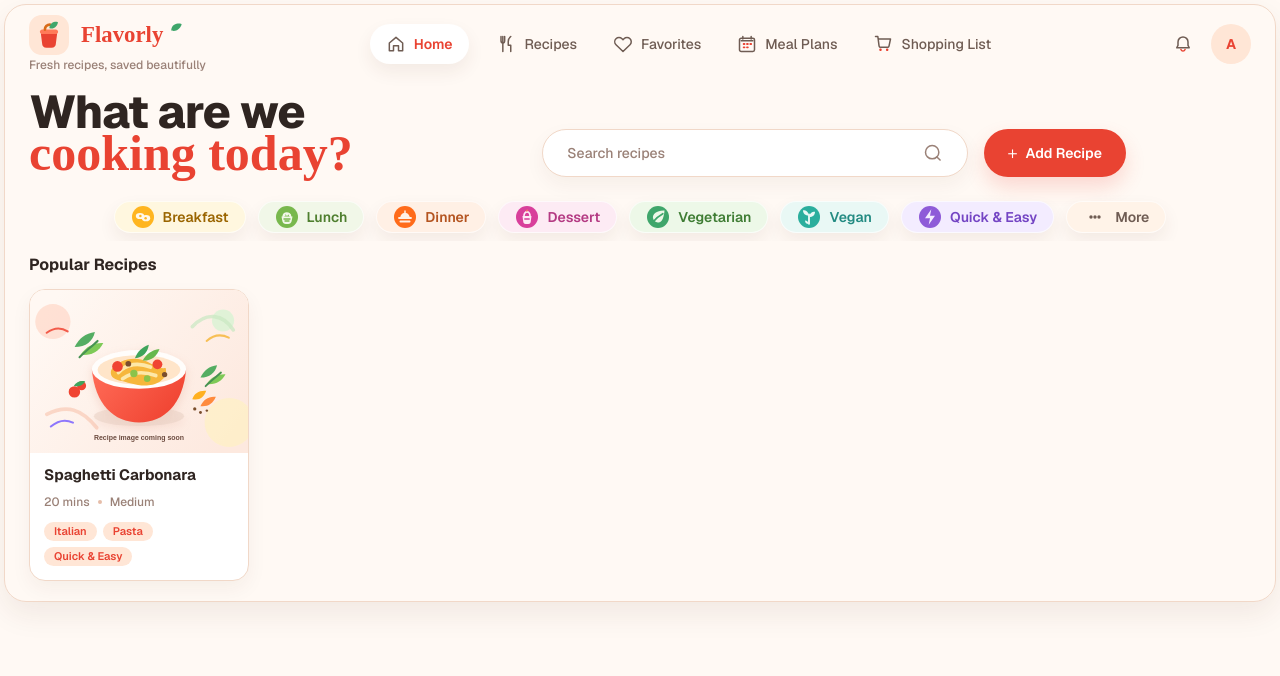
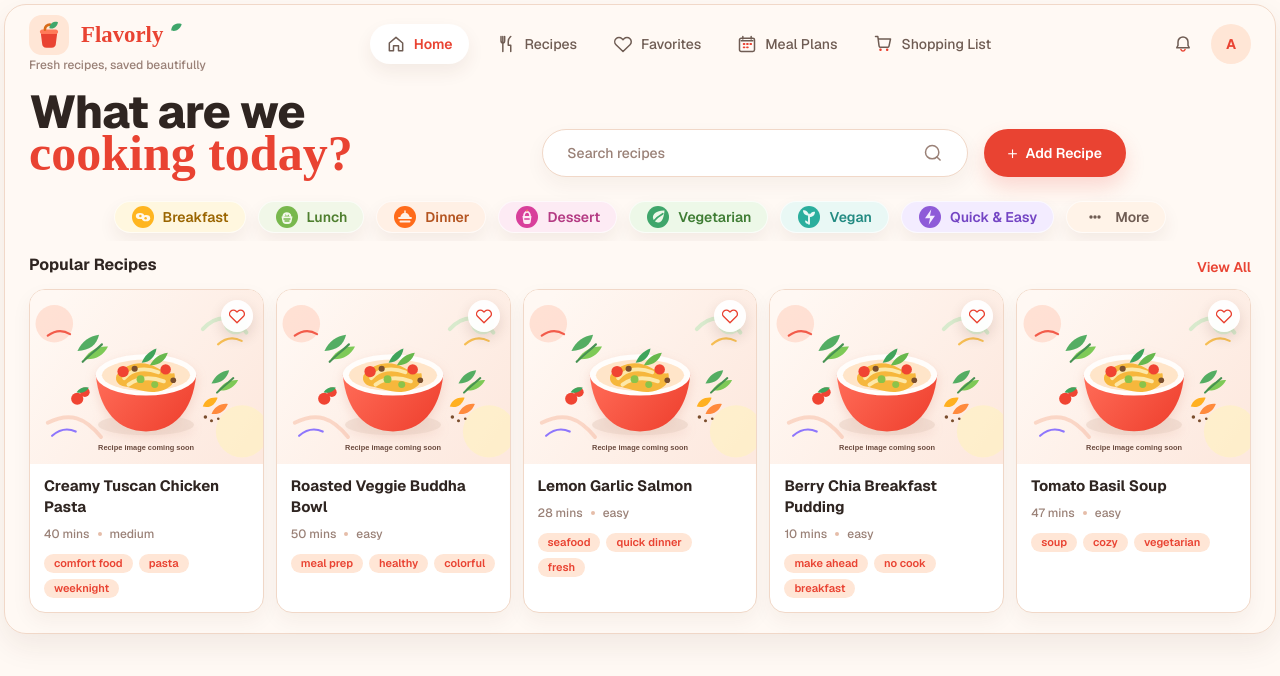
Before and after one commit to akanksha-agarwal93/recipe-manager, a Next.js app: page / in a window 1280 px wide. Shown: the top 676 px of the page. Built offline with nearby package versions, Linux system fonts and the light colour scheme.

Commit message:
made the cards dynamic and added favourites option

```diff
--- a/app/src/component/dashboard/PopularRecipes.tsx
+++ b/app/src/component/dashboard/PopularRecipes.tsx
@@ -1,16 +1,27 @@
 import { RecipeCard } from "../recipes/RecipeCard"
+import { mockRecipes } from "../../data/mockRecipes"
 
 export const PopularRecipes = () => {
 	return (
 		<section className='flex w-full flex-col gap-3 px-2 pb-4 pt-3'>
-			<h2 className='text-base font-bold text-(--flavorly-text)'>Popular Recipes</h2>
-			<RecipeCard
-				title='Spaghetti Carbonara'
-				imageUrl='/assets/flavorly/recipes/recipe-placeholder.svg'
-				preparationTime='20 mins'
-				difficulty='Medium'
-				tags={["Italian", "Pasta", "Quick & Easy"]}
-			/>
+			<div className='flex flex-row items-end justify-between'>
+				<h2 className='text-base font-bold text-foreground'>Popular Recipes</h2>
+				<a href='#' className='text-sm font-semibold text-(--flavorly-tomato)'>
+					View All
+				</a>
+			</div>
+			<div className='grid grid-cols-1 sm:grid-cols-2 xl:grid-cols-[repeat(auto-fit,minmax(200px,1fr))] gap-3'>
+				{mockRecipes.slice(0, 5).map((recipe) => (
+					<RecipeCard
+						key={recipe.title}
+						title={recipe.title}
+						imageUrl={"/assets/flavorly/recipes/recipe-placeholder.svg"}
+						preparationTime={`${recipe.prepTime + recipe.cookTime} mins`}
+						difficulty={recipe.difficulty}
+						tags={recipe.tags}
+					/>
+				))}
+			</div>
 		</section>
 	)
 }
--- a/app/src/component/recipes/RecipeCard.tsx
+++ b/app/src/component/recipes/RecipeCard.tsx
@@ -16,15 +16,25 @@ export const RecipeCard = ({
 	tags,
 }: RecipeCardProps) => {
 	return (
-		<div className='w-[220px] overflow-hidden rounded-(--flavorly-radius-lg) border border-(--flavorly-border) bg-white shadow-[0_8px_20px_rgba(78,42,28,0.05)]'>
+		<div className='w-full min-w-[180px] overflow-hidden rounded-(--flavorly-radius-lg) border border-(--flavorly-border) bg-white shadow-[0_8px_20px_rgba(78,42,28,0.05)]'>
 			<div className='relative aspect-[4/3] w-full overflow-hidden bg-(--flavorly-surface-warm)'>
 				<Image
 					src={imageUrl}
 					alt={title}
 					fill
 					className='object-cover'
-					sizes='220px'
+					sizes='(min-width: 1024px) 20vw, (min-width: 768px) 33vw, 100vw'
 				/>
+
+				<button className='absolute right-2.5 top-2.5 flex size-8 items-center justify-center rounded-(--flavorly-radius-pill) bg-white/95 text-(--flavorly-tomato) shadow-[0_6px_14px_rgba(78,42,28,0.14)]'>
+					<Image
+						src='/assets/flavorly/icons/heart.svg'
+						alt='Add to favorites'
+						width={18}
+						height={18}
+						className='size-4.5'
+					/>
+				</button>
 			</div>
 
 			<div className='flex flex-col gap-2 px-3.5 pb-3.5 pt-3'>
```
